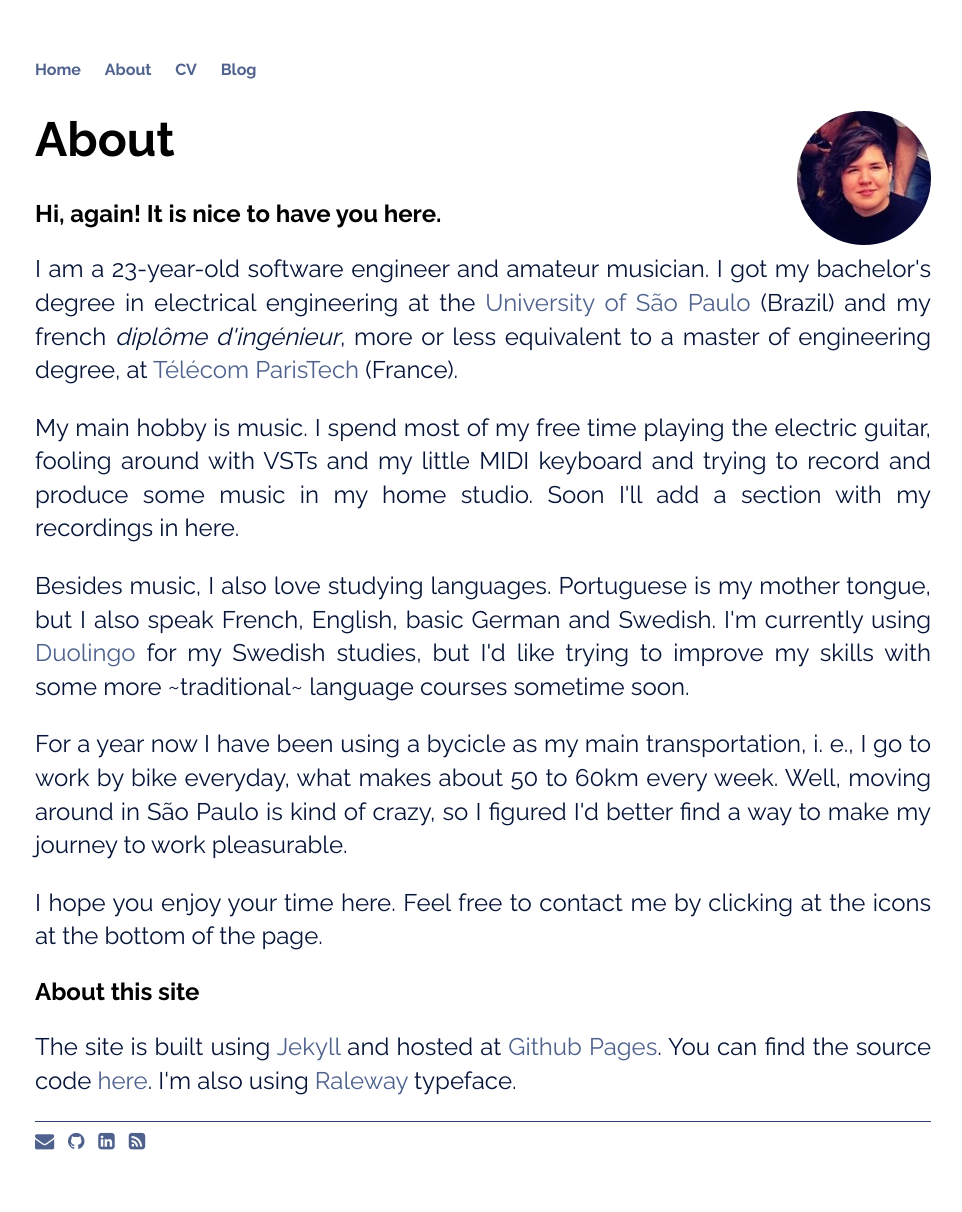
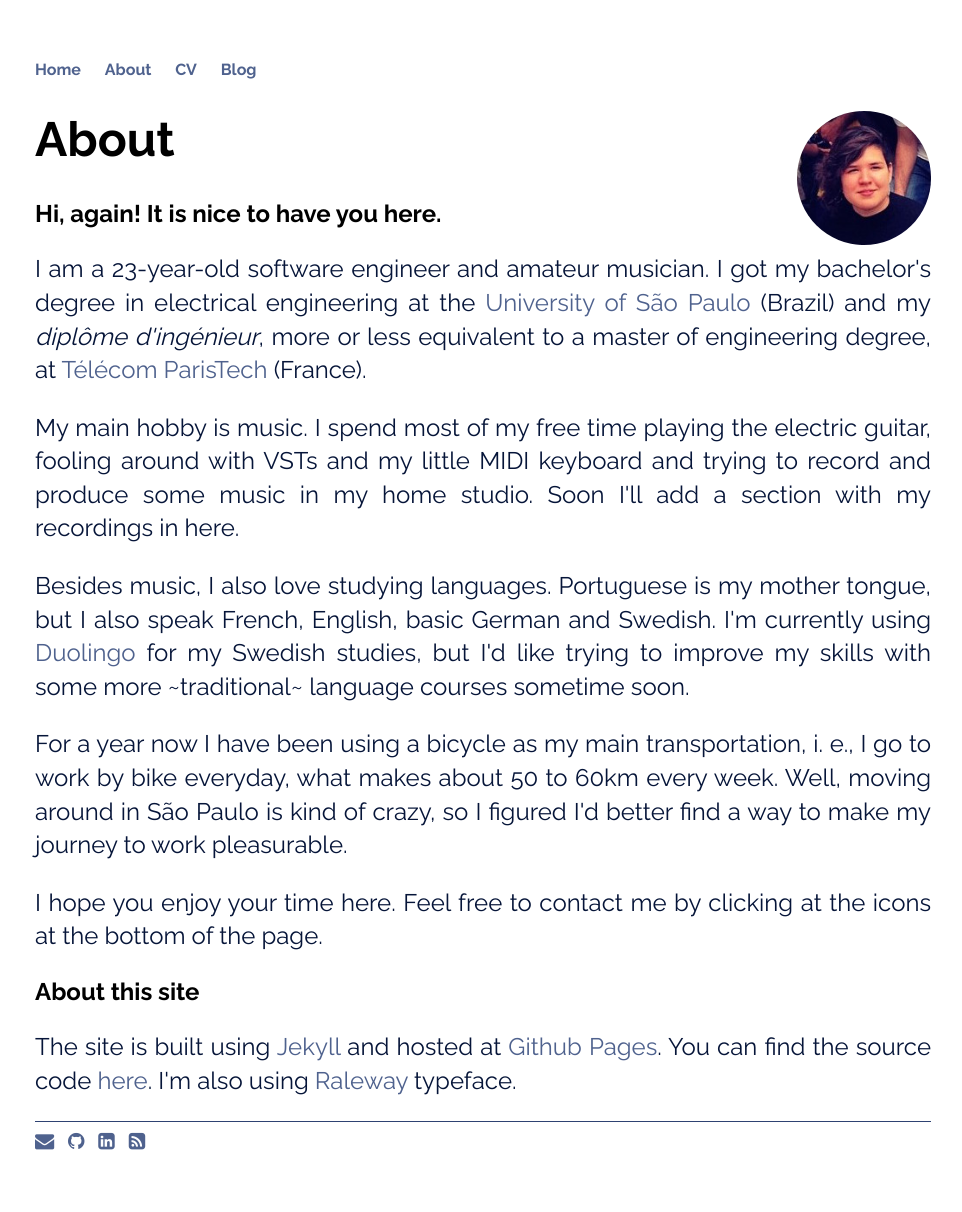
Before and after one commit to cscatolini/cscatolini.github.io, a Jekyll site: the page built from about/index.html, in a window 1280 px wide. Shown: the whole page, without its empty margins (157-1119 px from the left). Built offline with Jekyll 4.4.1, drawn with Linux system fonts in a browser that asks for light colours; nearby versions of some CDN libraries.

Commit message:
yet another typo fixed

```diff
--- a/about/index.html
+++ b/about/index.html
@@ -6,10 +6,10 @@ title: About
   <img class="about-img" src="me.jpg" width="15%" align="right">
   <h1>{{ page.title }}</h1>
   <h2>Hi, again! It is nice to have you here.</h2>
-  <p>I am a 23-year-old software engineer and amateur musician. I got my bachelor's degree in electrical engineering at the <a href="http://www5.usp.br/english/?lang=en" target="_blank">University of São Paulo</a> (Brazil) and my french <i>diplôme d'ingénieur</i>, more or less equivalent to a master of engineering degree, at <a href="http://www.telecom-paristech.fr/eng/training-innovating-in-a-digital-world.html" target="_blank">Télécom ParisTech</a> (France).</p>
+  <p>I am a 23-year-old software engineer and amateur musician. I got my bachelor's degree in electrical engineering at the <a href="http://www5.usp.br/english/?lang=en" target="_blank">University of São Paulo</a> (Brazil) and my <i>diplôme d'ingénieur</i>, more or less equivalent to a master of engineering degree, at <a href="http://www.telecom-paristech.fr/eng/training-innovating-in-a-digital-world.html" target="_blank">Télécom ParisTech</a> (France).</p>
   <p>My main hobby is music. I spend most of my free time playing the electric guitar, fooling around with VSTs and my little MIDI keyboard and trying to record and produce some music in my home studio. Soon I'll add a section with my recordings in here.</p>
   <p>Besides music, I also love studying languages. Portuguese is my mother tongue, but I also speak French, English, basic German and Swedish. I'm currently using <a href='https://www.duolingo.com/camilascatolini' target="_blank">Duolingo</a> for my Swedish studies, but I'd like trying to improve my skills with some more ~traditional~ language courses sometime soon.</p>
-  <p>For a year now I have been using a bycicle as my main transportation, i. e., I go to work by bike everyday, what makes about 50 to 60km every week. Well, moving around in São Paulo is kind of crazy, so I figured I'd better find a way to make my journey to work pleasurable.</p>
+  <p>For a year now I have been using a bicycle as my main transportation, i. e., I go to work by bike everyday, what makes about 50 to 60km every week. Well, moving around in São Paulo is kind of crazy, so I figured I'd better find a way to make my journey to work pleasurable.</p>
   <p>I hope you enjoy your time here. Feel free to contact me by clicking at the icons at the bottom of the page.</p>
   <h2>About this site</h2>
   <p>The site is built using <a href="jekyllrb.com" target="_blank">Jekyll</a> and hosted at <a href="pages.github.com" target="_blank">Github Pages</a>. You can find the source code <a href="github.com/cscatolini/cscatolini.github.io" target="_blankc">here</a>. I'm also using <a href="https://www.google.com/fonts/specimen/Raleway" target="_blank">Raleway</a> typeface.</p>
```
